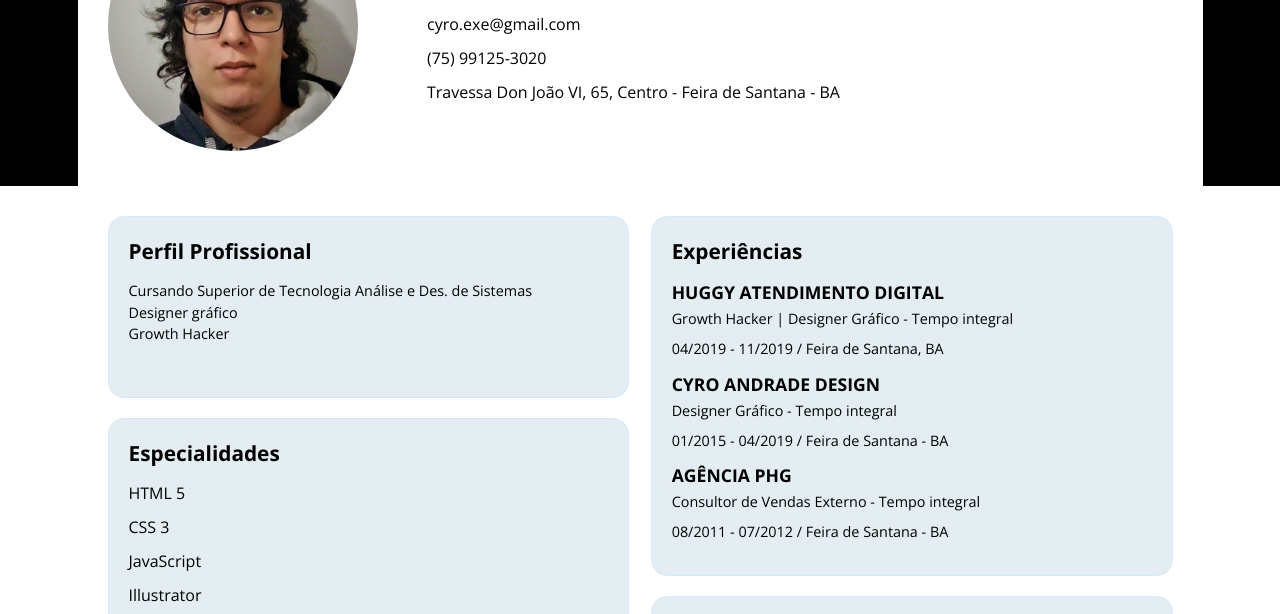
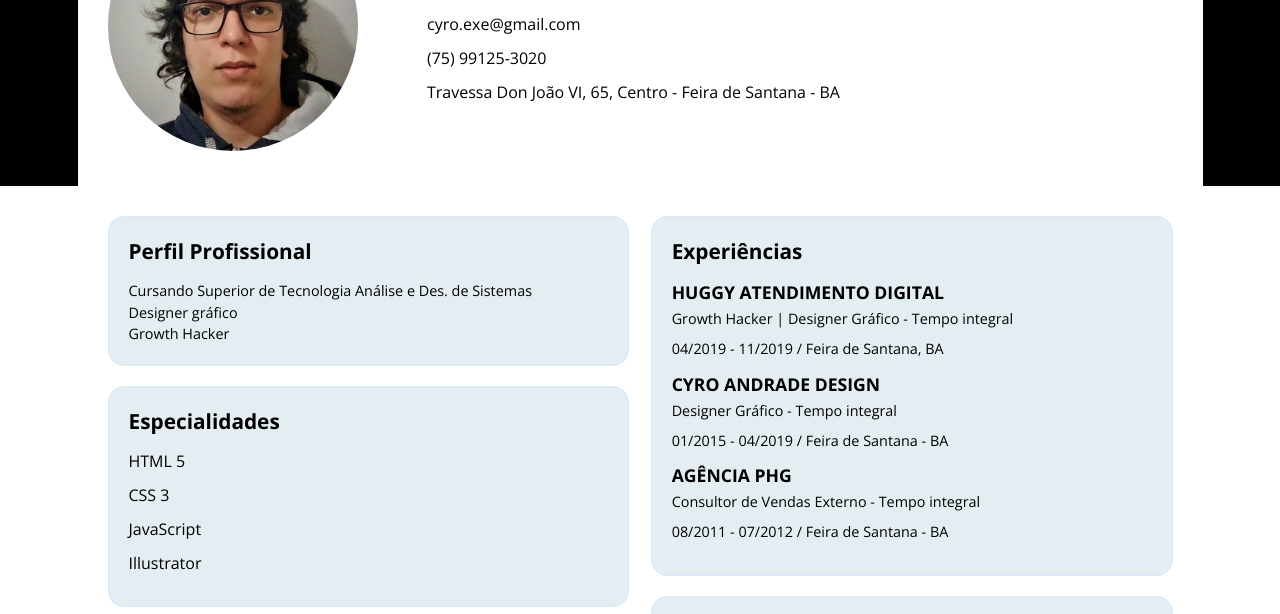
Before and after one commit to cyroandrade/portfolio, a plain HTML site: page index.html in a window 1280 px wide. Shown: the part 159-773 px from the top of the page. Drawn offline with nearby package versions, Linux system fonts and the light colour scheme.

Commit message:
update style borda

```diff
--- a/style.css
+++ b/style.css
@@ -115,7 +115,7 @@ main .coluna{
 main .coluna section{
     border-bottom: 1px solid #d4e9ff;
     margin: 0 0 20px;
-    min-height: 140px;
+    min-height: 106px;
     color:var(--corTextoSecudaria);
     border-radius: 1rem;
     background-color: #e4edf1;
```
